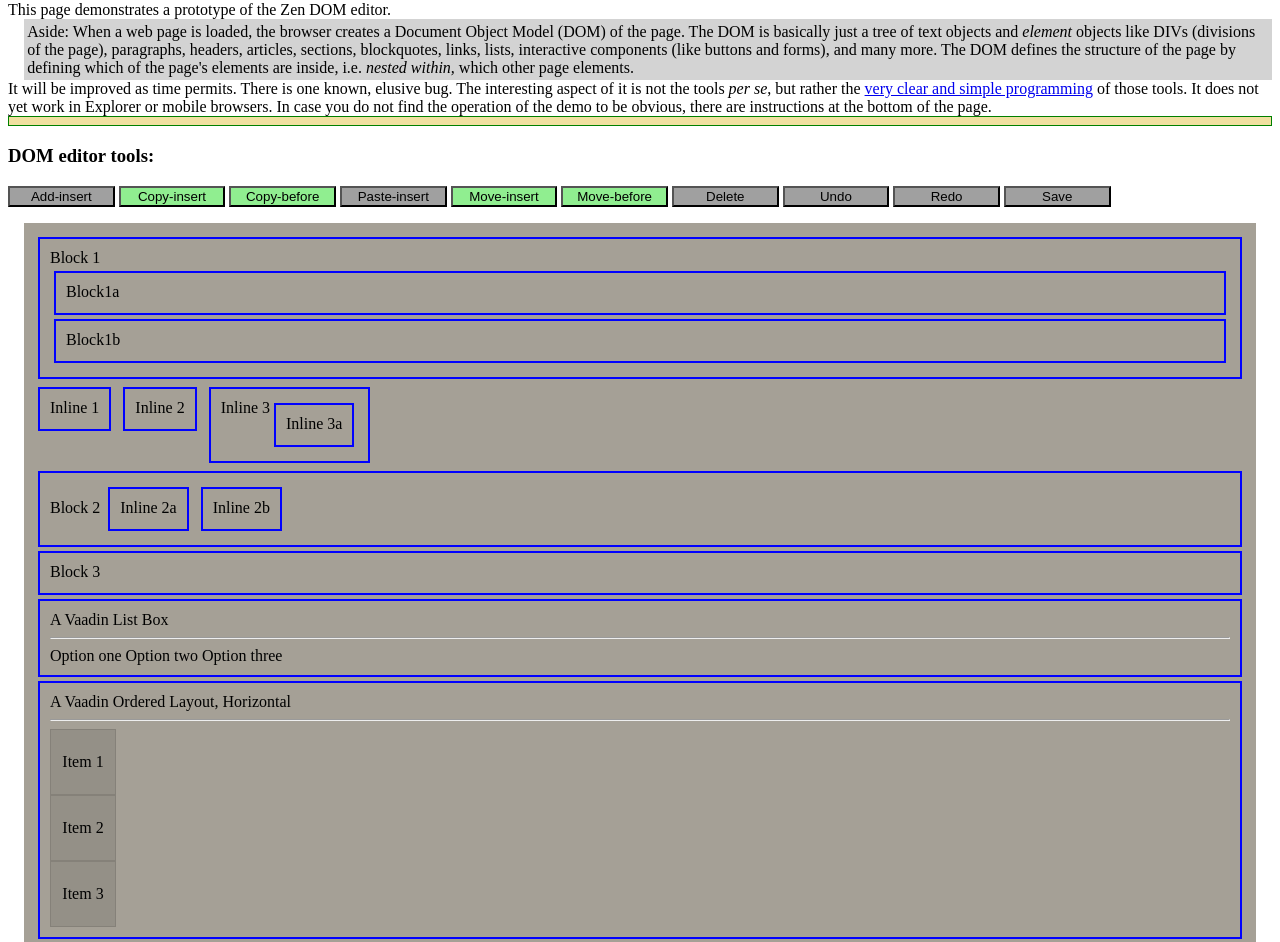
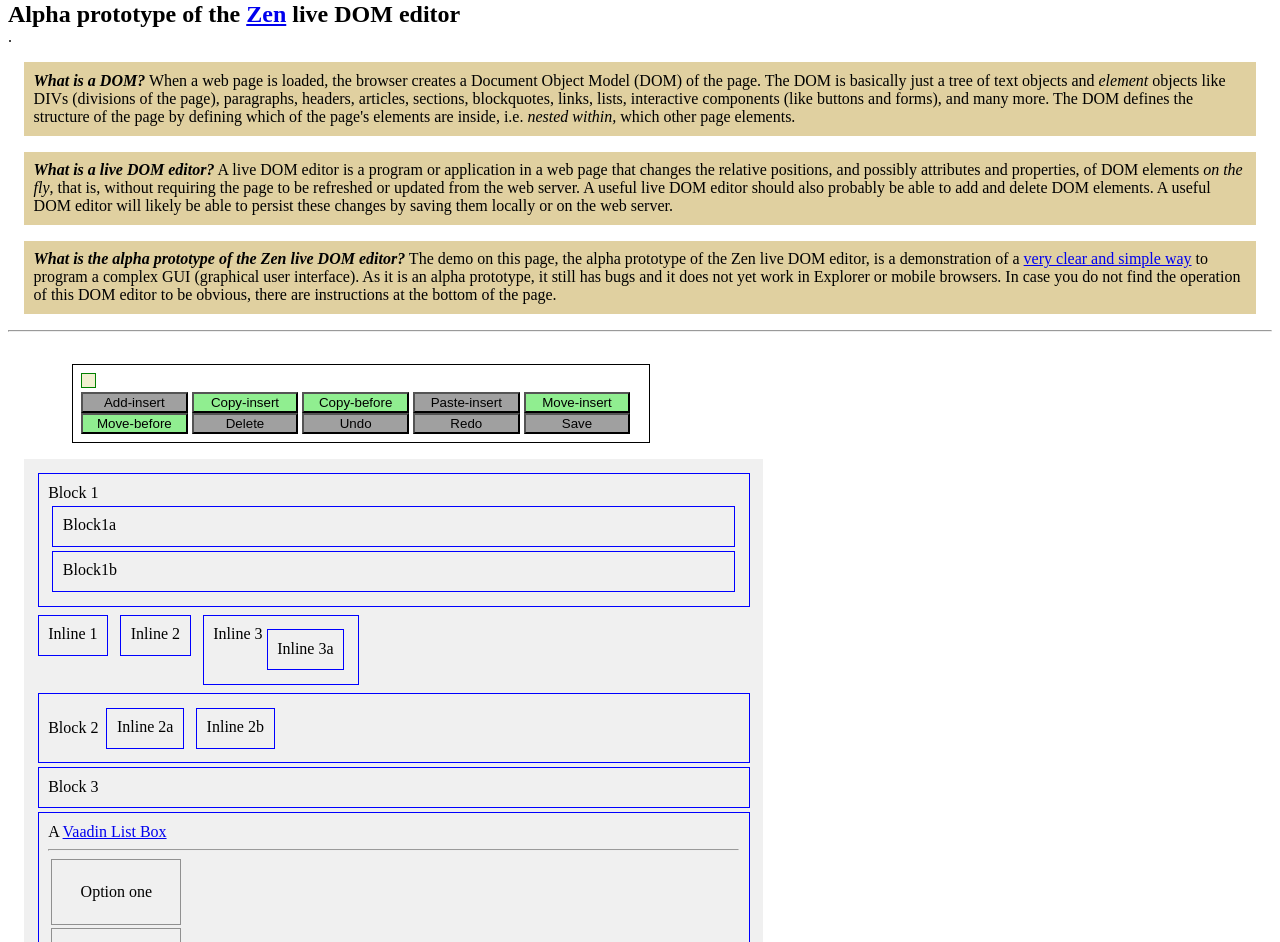
Before and after one commit to Mashweb/web-call.cc, a plain HTML site: page index.html in a window 1280 px wide. Shown: the part 102-1044 px from the top of the page. Drawn offline with Linux system fonts and the light colour scheme; no server answers.

Commit message:
Improved layout and explanation.

```diff
--- a/css/gui.css
+++ b/css/gui.css
@@ -1,13 +1,13 @@
-h1.headline { padding: 0.2em; margin-bottom: 0.2em; border-bottom: 1px solid black; }
-div#canvas { padding: 10px; border: 1em solid white; background-color: #a5a096; }
-div#menu { padding-left: 40px; }
-.ex { margin:4px; min-height:20px; padding:10px; border:2px solid blue; }
-.dragged { border:2px solid lightgreen !important; }
-.dragover { border: 2px solid red !important; }
+h1 { margin-top:0.25em; margin-bottom:0.25em; }
+div#canvas { padding:0.6em; border:1em solid white; background-color:#f0f0f0; }
+.ex { margin:0.25em; min-height:1.25em; padding:0.6em; border:0.1em solid blue; }
+.dragged { border:0.1em solid lightgreen !important; }
+.dragover { border:0.2em solid red !important; }
 div.inline { display:inline-flex; }
-p  { margin-top: 0em; margin-bottom: 0.5em; }
-button { width: 8em; }
+p  { margin-top:0em; margin-bottom:0.5em; }
+button { width:8em; }
 button.ghosted { background-color:#a0a0a0; }
-div#message { background-color:#f0e0a0; color:#008000; font-size:1.3em; padding:0.2em; border:1px solid #008000; }
+div#message { display:inline-flex; background-color:#f0f0d0; color:#007040; font-size:1.2em; font-weight:600; padding:0.35em; border:0.08em solid #008000; }
 div#error { color:#cc8080; font-size:1.3em; }
-aside { display:block; margin: 0 0 0 1em; padding:0.2em; background-color:lightgray; }
+dt { margin:1em; padding:0.6em; background-color:#e0d0a0; }
+div#explainer { margin:1em; padding:0.6em; background-color:#e0d0a0; }
--- a/index.html
+++ b/index.html
@@ -18,10 +18,15 @@
 	display: flex;
 	align-items: center;
 	justify-content: center;
-	width: 4em;
+	width: 8em;
 	height: 4em;
-	background-color: rgba(0, 0, 0, 0.1);
-	border: 1px solid rgba(0, 0, 0, 0.1);
+        margin: 0.2em;
+	background-color: rgba(0, 255, 255, 0.0);
+	border: 0.1em solid rgba(0, 0, 0, 0.4);
+      }
+      h1 h2 {
+        margin-top: 0.2em;
+        margin-bottom: 0.2em;
       }
     </style>
     <script>
@@ -58,8 +63,7 @@
   <body>
     <!-- Apply typography and color theme modules globally from `vaadin-lumo-styles` -->
     <custom-style>
-      <style include="lumo-typography lumo-color">
-      </style>
+      <style include="lumo-typography lumo-color"></style>
     </custom-style>
     <vaadin-app-layout>
       <vaadin-drawer-toggle slot="navbar"></vaadin-drawer-toggle>
@@ -76,32 +80,56 @@
       </vaadin-tabs>
 
       <div class="content">
-	<h3>web-call.cc demo #1</h3>
+	<h1 style="margin-top:0.2em; margin-bottom:0.5em;">web-call.cc demo #1</h1>
+	<h2 style="margin:0.2em 0em 0em 0em;">Alpha prototype of the <a href="https://doc.mashweb.club/">Zen</a> live DOM editor</h2>.
+	<vaadin-details id="definitions">
+	  <div slot="summary"><span id="defstate"></span></div>
 
-	<div>
-	  This page demonstrates a prototype of the Zen DOM editor.
-	  <aside>Aside: When a web page is loaded, the browser creates a Document Object
+	  <dl>
+	    <dt><i><b>What is a DOM?</b></i> When a web page is loaded, the browser creates a Document Object
 	      Model (DOM) of the page. The DOM is basically just a tree of text objects
 	      and <em>element</em> objects
 	      like DIVs (divisions of the page), paragraphs, headers, articles, sections,
 	      blockquotes, links, lists, interactive components (like buttons and forms),
 	      and many more. The DOM defines the structure of the page by defining
 	      which of the page's elements are inside, i.e. <em>nested within,</em>
-	    which other page elements.</aside>
-	  It will be improved as time permits.
-          There is one known, elusive bug.
-	  The interesting aspect of it is not the tools <em>per se</em>,
-	  but rather the <a href="in-browser-gui.scm">very clear and simple
-	    programming</a> of those tools.
-	  It does not yet work in Explorer or mobile browsers.
-	  In case you do not find the operation of the demo to be obvious,
-	  there are instructions at the bottom of the page.
-	</div>
-	<div>
+	      which other page elements.</dt>
+	    <dt><i><b>What is a live DOM editor?</b></i> A live DOM editor is a program or
+	      application in a web page that changes the relative positions,
+              and possibly attributes and properties, of DOM elements <i>on the fly</i>,
+              that is, without requiring the page to be refreshed or updated from the web server.
+              A useful live DOM editor should also probably be able to add and delete DOM elements.
+	      A useful DOM editor will likely be able to persist these changes
+	      by saving them locally or on the web server.</dt>
+	    <dt><i><b>What is the alpha prototype of the Zen live DOM editor?</b></i> The demo on
+	      this page, the alpha prototype of the Zen live DOM editor, is a demonstration of a
+	      <a href="http://localhost/dev/my-repos-on-github/web-call.cc/in-browser-gui.scm">
+	      very clear and simple way</a> to program a complex GUI
+	      (graphical user interface). As it is an alpha prototype, it still has bugs
+	      and it does not yet work in Explorer or mobile browsers. In case you do
+	      not find the operation of this DOM editor to be obvious, there are
+	      instructions at the bottom of the page.</dt>
+	  </dl>
+	</vaadin-details>
+	<script>
+	  customElements.whenDefined('vaadin-details').then(function() {
+	    const details = document.querySelector('#definitions');
+
+	    // listen for details state change
+	    details.addEventListener('opened-changed', function(e) {
+	      document.getElementById('defstate').textContent = e.detail.value ? 'Hide definitions' : 'Show definitions';
+	    });
+
+	    // set the state programmatically
+	    details.opened = true;
+	  });
+	</script>
+
+        <hr style="background-color:black;"/>
+
+        <div style="max-width:560px; margin: 2em 5em 0 4em; padding: 0.5em; border:1px solid black;">
 	  <div id="message"></div>
 	  <div id="error"></div>
-	</div>
-	<h3>DOM editor tools:</h3>
 	  <div id="tools">
 	    <button id="add" class="ghosted">Add-insert</button>
 	    <button id="copyx" style="background-color:lightgreen">Copy-insert</button>
@@ -114,8 +142,9 @@
 	    <button id="redo" class="ghosted">Redo</button>
 	    <button id="save" class="ghosted">Save</button>
 	  </div>
-	<div id="canvas" style="overflow: auto;">
+        </div>
 
+	<div id="canvas" style="max-width:720px; overflow: auto;">
 	  <div class="ex" id="block1">Block 1
 	    <div class="ex" id="block1a">Block1a</div>
 	    <div class="ex" id="block1b">Block1b</div>
@@ -130,15 +159,15 @@
 	    <div class="ex inline" id="inline2b">Inline 2b</div>
 	  </div>
 	  <div class="ex" id="block3">Block 3</div>
-          <div class="ex">A Vaadin List Box
+          <div class="ex">A <a href="https://vaadin.com/components/vaadin-list-box">Vaadin List Box</a>
             <hr/>
 	    <vaadin-list-box selected="0">
-	      <vaadin-item>Option one</vaadin-item>
-	      <vaadin-item>Option two</vaadin-item>
-	      <vaadin-item>Option three</vaadin-item>
+	      <vaadin-item class="vblock">Option one</vaadin-item>
+	      <vaadin-item class="vblock">Option two</vaadin-item>
+	      <vaadin-item class="vblock">Option three</vaadin-item>
 	    </vaadin-list-box>
           </div>
-          <div class="ex">A Vaadin Ordered Layout, Horizontal
+          <div class="ex">A <a href="https://vaadin.com/components/vaadin-ordered-layout">Vaadin Ordered Layout</a>, Horizontal
             <hr/>
 	    <vaadin-horizontal-layout>
 	      <div class="vblock">Item 1</div>
@@ -146,17 +175,21 @@
 	      <div class="vblock">Item 3</div>
 	    </vaadin-horizontal-layout>
           </div>
-          <div class="ex">A Vaadin Ordered Layout, Vertical
+          <div class="ex">A <a href="https://vaadin.com/components/vaadin-ordered-layout">Vaadin Ordered Layout</a>, Vertical
             <hr/>
 	    <vaadin-vertical-layout>
-	      <div class="vblock">Item 1</div>
-	      <div class="vblock">Item 2</div>
-	      <div class="vblock">Item 3</div>
+	      <div class="vblock">Item A</div>
+	      <div class="vblock">Item B</div>
+	      <div class="vblock">Item C</div>
 	    </vaadin-vertical-layout>
           </div>
+	</div>
 
+	<vaadin-details id="explanation">
+	  <div slot="summary"><span id="exstate"></span></div>
 
-	</div>
+          <div id="explainer">
+            <h3>How to use the program</h3>
 	    <p>The program prompts you in large green text.
 	      It will instruct you to choose a tool.
 	      Currently, "Copy-insert", "Copy-before", "Move-insert", and "Move-before"
@@ -193,7 +226,7 @@
 		Invalid operations will produce no change to the DOM structure.</li>
 	    </ol>
 	    <p>So far, only the 4th rule is implemented. The 1st rule is partially
-	    implemented.</p>
+	      implemented. The demo will be improved as time permits.</p>
 	    <p>The <a href="biwascheme.org">BiwaScheme</a> code can be
 	      downloaded at <a href="in-browser-gui.scm">in-browser-gui.scm</a>,
 	      <a href="browser-util.scm">browser-util.scm</a>, and
@@ -205,6 +238,22 @@
 	    <p>If you like this project or want to see more about it,
 	      please visit <a href="Mashweb.Club">Mashweb.Club</a>.</p>
           </div>
+	</vaadin-details>
+	<script>
+	  customElements.whenDefined('vaadin-details').then(function() {
+	    const details = document.querySelector('#explanation');
+
+	    // listen for details state change
+	    details.addEventListener('opened-changed', function(e) {
+	      document.getElementById('exstate').textContent = e.detail.value ? 'Hide explanation' : 'Show explanation';
+	    });
+
+	    // set the state programmatically
+	    details.opened = true;
+	  });
+	</script>
+
+      </div>
     </vaadin-app-layout>
     <div>
       <script src="js/biwascheme-0.6.9-min.js"></script>
```
Also changed, not shown: 1 other file. Lines whose indentation alone changed are shown as unchanged.
